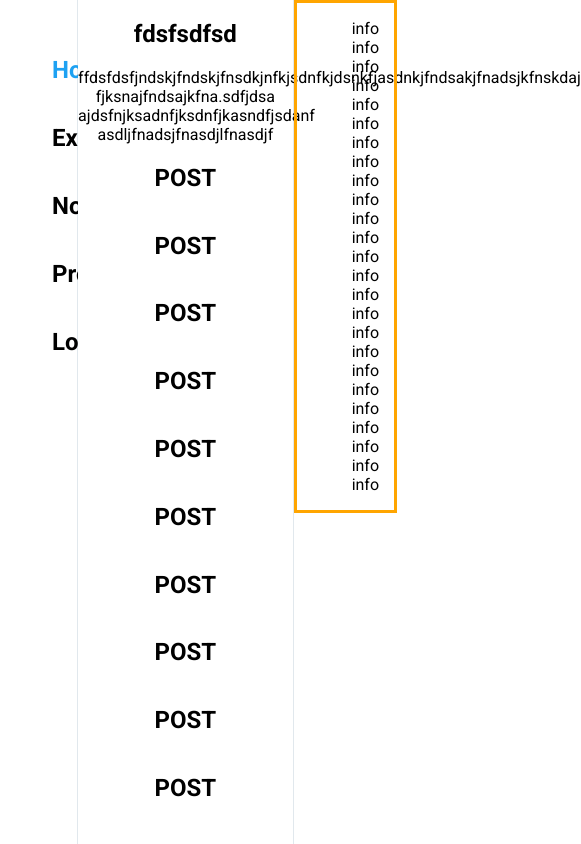
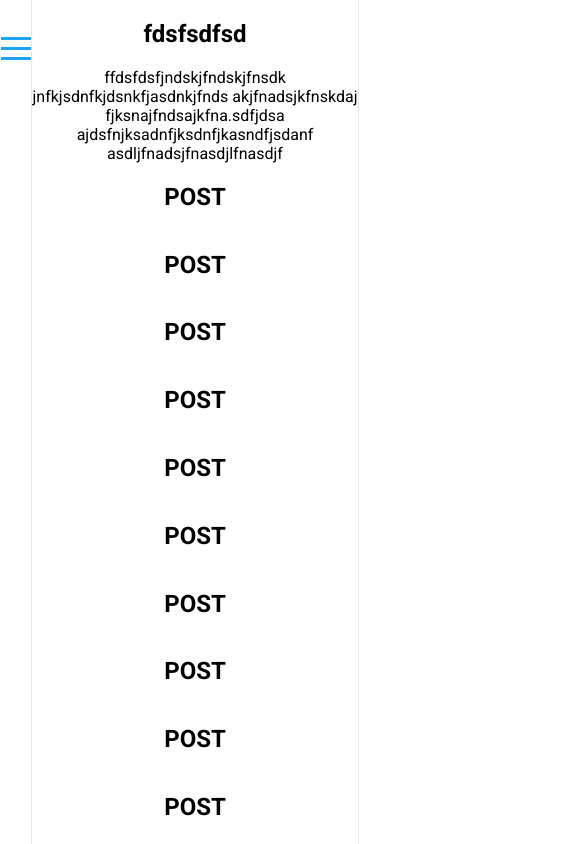
Before and after one commit to MattSzm/SocialMediaAppFrontend, a React (Create React App) app: page / in a window 390 px wide. Shown: the top 844 px of the page, 581 px wide, since content can reach past the window. Built offline with nearby package versions, Linux system fonts and the light colour scheme.

Commit message:
updated main view

```diff
--- /dev/null
+++ b/src/components/DrawerToolbar/DrawerToggle.js
@@ -0,0 +1,18 @@
+import React from "react";
+import classes from './DrawerToggle.module.css'
+
+const drawerToggle = (props) => {
+    if (props.display){
+    return (<div
+        // onClick={props.clicked}
+        className={classes.DrawerToggle}>
+        <div></div>
+        <div></div>
+        <div></div>
+    </div>);}
+    else {
+        return (<div className={classes.DrawerToggleDisabled}></div>);
+    }
+
+};
+export default drawerToggle;
--- /dev/null
+++ b/src/components/DrawerToolbar/DrawerToggle.module.css
@@ -0,0 +1,36 @@
+.DrawerToggle {
+    width: 34px;
+    height: 100%;
+    display: flex;
+    flex-flow: column;
+    justify-content: space-around;
+    align-items: center;
+    padding: 30px 0;
+    box-sizing: border-box;
+    cursor: pointer;
+}
+.DrawerToggleDisabled{
+    width: 34px;
+    height: 100%;
+    display: flex;
+    flex-flow: column;
+    justify-content: space-around;
+    align-items: center;
+    padding: 30px 0;
+    box-sizing: border-box;
+    cursor: auto;
+}
+
+.DrawerToggle div {
+    width: 95%;
+    height: 3px;
+    margin-top: 7px;
+    background-color: #1DA1F2;
+}
+
+
+@media (min-width: 1050px) {
+    .DrawerToggle {
+        display: none;
+    }
+}
--- /dev/null
+++ b/src/components/Logo/Logo.js
@@ -0,0 +1,13 @@
+import React from "react";
+import classes from './Logo.module.css';
+import Logo from '../../assets/Logo.png';
+import LogoSmall from '../../assets/LogoSmall.png';
+
+const logo = (props) => (
+    <div className={classes.Logo}>
+        <img src={Logo} className={classes.srcOne}/>
+        <img src={LogoSmall} className={classes.srcTwo}/>
+    </div>
+);
+
+export default logo;
--- /dev/null
+++ b/src/components/Logo/Logo.module.css
@@ -0,0 +1,30 @@
+.Logo {
+    background-color: transparent;
+    padding: 10px;
+    margin-left: 10px;
+    height: 100%;
+    box-sizing: border-box;
+    border-radius: 5px;
+}
+
+.Logo .srcOne{
+    height: 100%;
+}
+
+
+.Logo .srcTwo{
+    display: none;
+}
+
+
+@media (max-width: 1150px) {
+    .Logo .srcOne{
+        display: none;
+    }
+    .Logo .srcTwo{
+        margin-left: 30px;
+        height: 60px;
+        width: auto;
+        display: block;
+    }
+}
--- a/src/containers/Info/Info.module.css
+++ b/src/containers/Info/Info.module.css
@@ -26,5 +26,10 @@
     .Info ul{
         overflow-y: hidden;
     }
-
 }
+@media(max-width: 1050px){
+    .InfoContainer{
+        width: 0;
+        display: none;
+    }
+}
--- a/src/containers/Posts/Posts.js
+++ b/src/containers/Posts/Posts.js
@@ -8,7 +8,9 @@ class Posts extends React.Component{
         return(
             <div className={classes.Posts}>
                 <h2>fdsfsdfsd</h2>
-                    ffdsfdsfjndskjfndskjfnsdkjnfkjsdnfkjdsnkfjasdnkjfndsakjfnadsjkfnskdaj
+                    ffdsfdsfjndskjfndskjfnsdk
+                    jnfkjsdnfkjdsnkfjasdnkjfnds
+                akjfnadsjkfnskdaj
                     fjksnajfndsajkfna.sdfjdsa
                     ajdsfnjksadnfjksdnfjkasndfjsdanf
                     asdljfnadsjfnasdjlfnasdjf
--- a/src/containers/Posts/Posts.module.css
+++ b/src/containers/Posts/Posts.module.css
@@ -8,3 +8,16 @@
     border-right: solid #E1E8ED 1px;
 
 }
+
+@media(max-width: 1050px){
+    .Posts{
+        width: 95%;
+        max-width: 700px;
+    }
+}
+@media(max-width: 700px){
+    .Posts{
+        width: 90%;
+        max-width: 700px;
+    }
+}
--- a/src/containers/SideDrawer/SideDrawer.js
+++ b/src/containers/SideDrawer/SideDrawer.js
@@ -1,5 +1,7 @@
 import React from "react";
 import classes from './SideDrawer.module.css';
+import Logo from "../../components/Logo/Logo";
+
 
 class SideDrawer extends React.Component{
 
@@ -8,6 +10,7 @@ class SideDrawer extends React.Component{
         return (
             <div className={classes.SIdeDrawerContainter}>
                 <div className={classes.SideDrawer}>
+                    <Logo />
                     <ul>
                         <li className={[classes.SideDrawerItem, classes.active].join(' ')
                         }><h2><span>Home</span></h2></li>
--- a/src/containers/SideDrawer/SideDrawer.module.css
+++ b/src/containers/SideDrawer/SideDrawer.module.css
@@ -44,3 +44,9 @@
 .active{
     color: #1DA1F2;
 }
+
+@media(max-width: 1050px){
+    .SIdeDrawerContainter{
+        display: none;
+    }
+}
--- a/src/hoc/Layout/Layout.js
+++ b/src/hoc/Layout/Layout.js
@@ -3,6 +3,7 @@ import classes from './Layout.module.css';
 import SideDrawer from "../../containers/SideDrawer/SideDrawer";
 import Posts from "../../containers/Posts/Posts";
 import Info from "../../containers/Info/Info";
+import DrawerToggle from '../../components/DrawerToolbar/DrawerToggle'
 
 
 class Layout extends React.Component{
@@ -12,9 +13,11 @@ class Layout extends React.Component{
         return(
             <div className={classes.Layout}>
                 <SideDrawer />
+                <DrawerToggle display={true}/>
 
                 <Posts />
 
+                <DrawerToggle display={false}/>
                 <Info />
             </div>
         );
--- a/src/hoc/Layout/Layout.module.css
+++ b/src/hoc/Layout/Layout.module.css
@@ -5,3 +5,17 @@
     display: flex;
     flex-direction: row;
 }
+
+@media (max-width: 1050px) {
+    .Layout{
+        justify-content: space-between;
+        width: 95%;
+    }
+}
+
+@media (max-width: 800px) {
+    .Layout{
+        width: 100%;
+        justify-content: space-between;
+    }
+}
```
